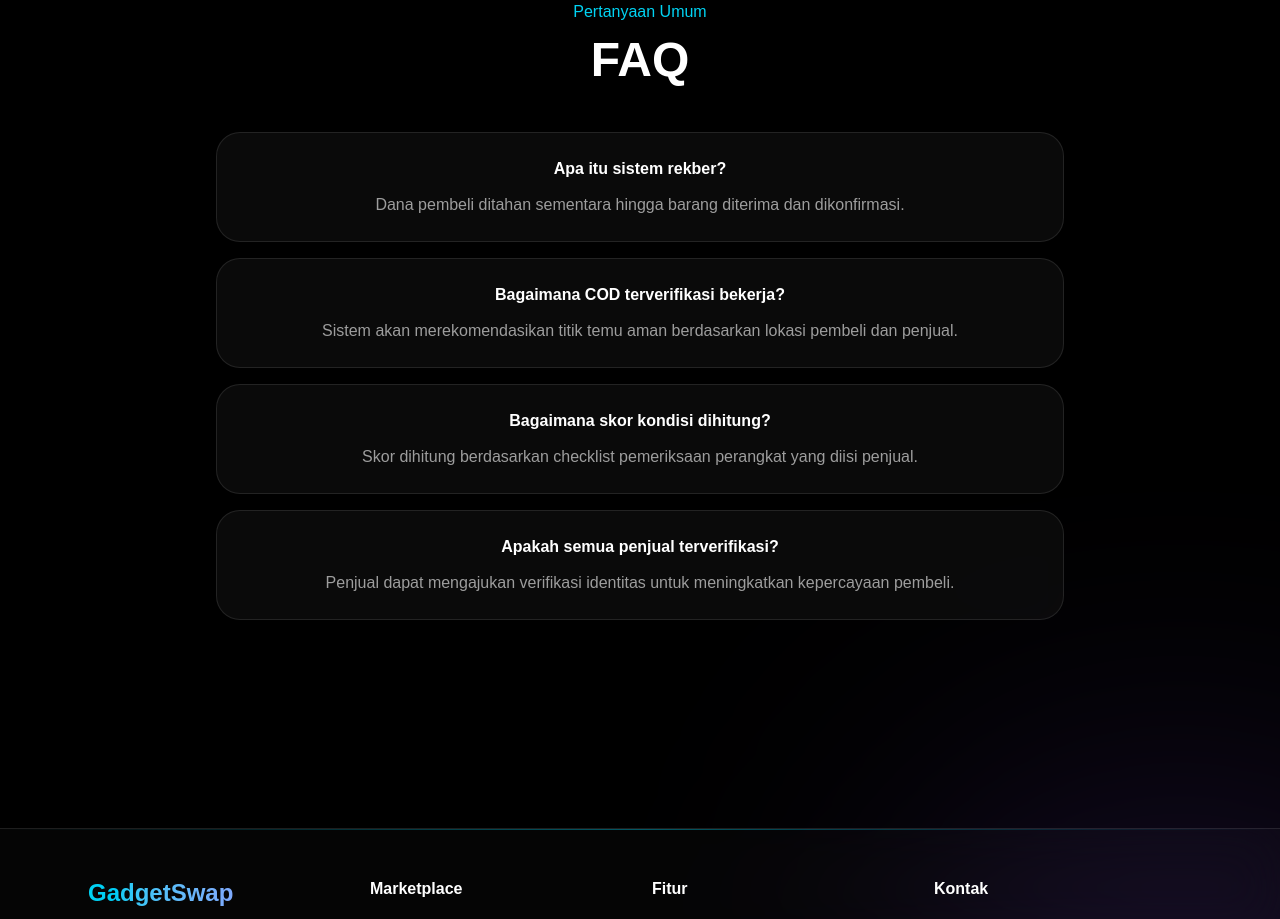
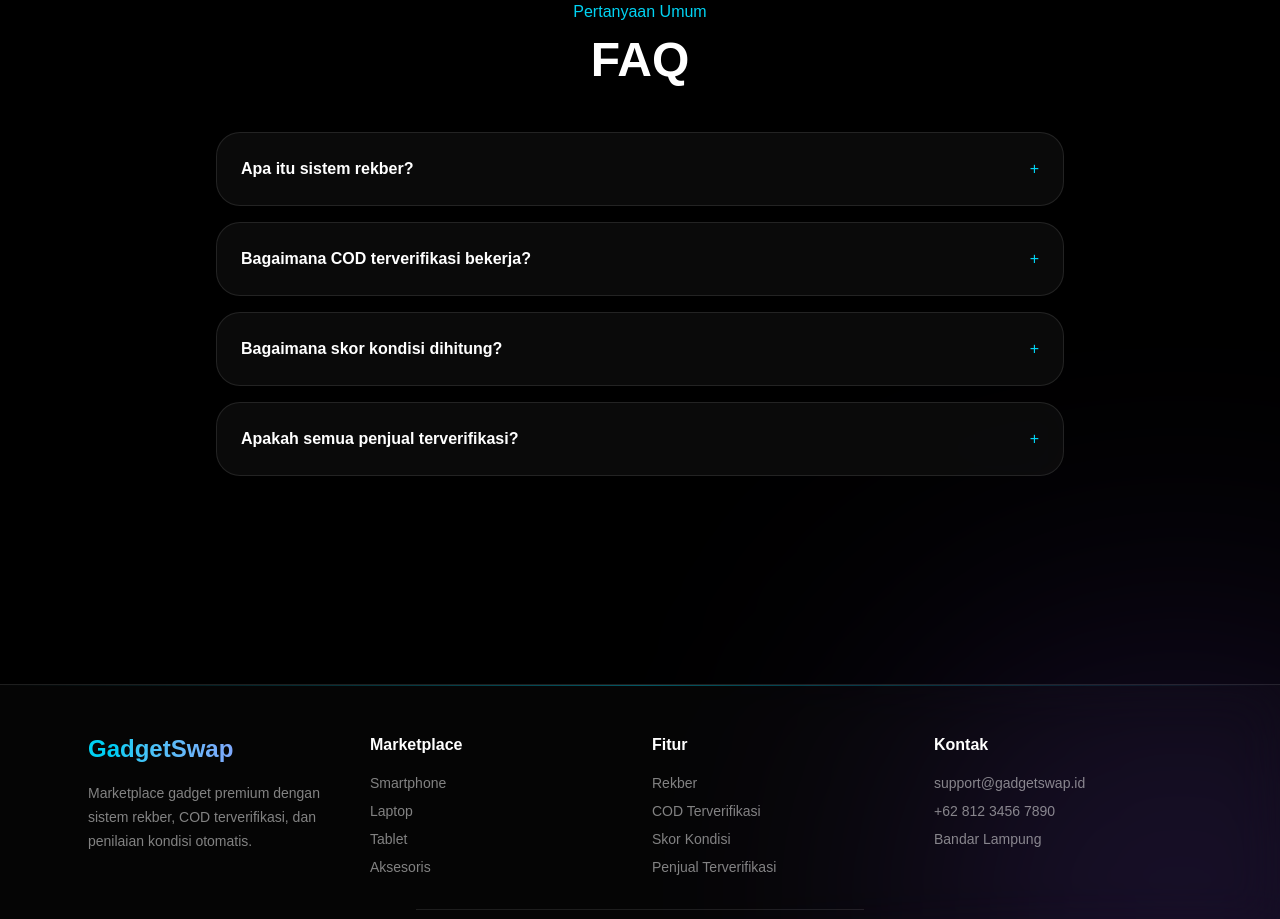
Before and after one commit to Rexlicky/gadgetswap, a Next.js app: page / in a window 1280 px wide. Shown: the part 4800-5719 px from the top of the page. Built offline with nearby package versions, Linux system fonts and the light colour scheme.

Commit message:
feat: make faq accordion interactive

```diff
--- a/src/components/FAQ.jsx
+++ b/src/components/FAQ.jsx
@@ -1,4 +1,10 @@
+"use client";
+
+import { useState } from "react";
+
 export default function FAQ() {
+  const [activeIndex, setActiveIndex] = useState(null);
+
   const faqs = [
     {
       question: "Apa itu sistem rekber?",
@@ -30,14 +36,27 @@ export default function FAQ() {
         <h2 className="mt-3 text-center text-5xl font-bold">FAQ</h2>
 
         <div className="mt-12 space-y-4">
-          {faqs.map((faq) => (
+          {faqs.map((faq, index) => (
             <div
               key={faq.question}
-              className="rounded-3xl border border-white/10 bg-white/[0.04] p-6 backdrop-blur-xl"
+              className="rounded-3xl border border-white/10 bg-white/[0.04] backdrop-blur-xl"
             >
-              <h3 className="font-semibold">{faq.question}</h3>
+              <button
+                onClick={() =>
+                  setActiveIndex(activeIndex === index ? null : index)
+                }
+                className="flex w-full items-center justify-between p-6 text-left"
+              >
+                <span className="font-semibold">{faq.question}</span>
 
-              <p className="mt-3 text-white/60">{faq.answer}</p>
+                <span className="text-cyan-400">
+                  {activeIndex === index ? "−" : "+"}
+                </span>
+              </button>
+
+              {activeIndex === index && (
+                <div className="px-6 pb-6 text-white/60">{faq.answer}</div>
+              )}
             </div>
           ))}
         </div>
```
